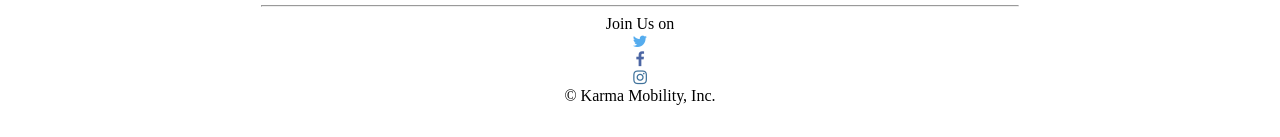
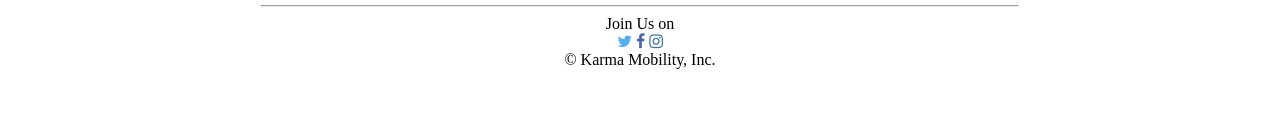
Before and after one commit to ADreier1/fewd_landing_page_clone, a plain HTML site: page index.html in a window 1280 px wide. Shown: the part 1256-1393 px from the top of the page. Drawn offline with Linux system fonts and the light colour scheme; a web font is replaced by a local one.

Commit message:
Karma
Landing page

```diff
--- a/css/style.css
+++ b/css/style.css
@@ -161,3 +161,10 @@ i.fa.fa-facebook {
 i.fa.fa-instagram {
     color: #3f729b;
 }
+.content {
+    text-align: center;
+}
+
+.icons li {
+    display: inline-block;
+}
```
